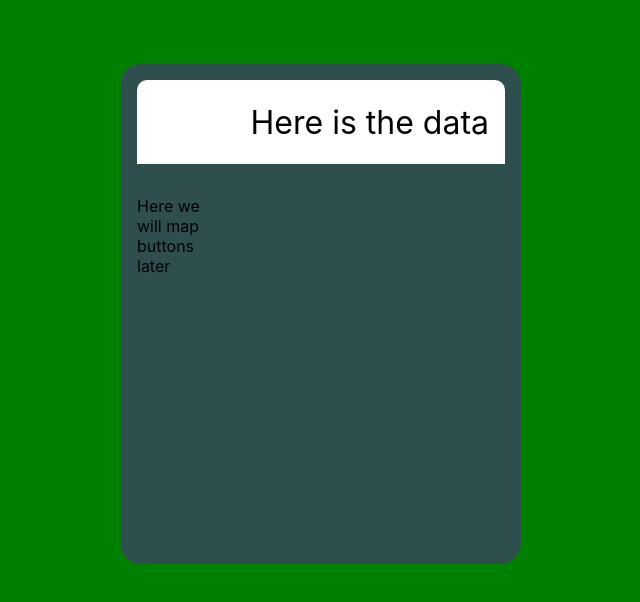
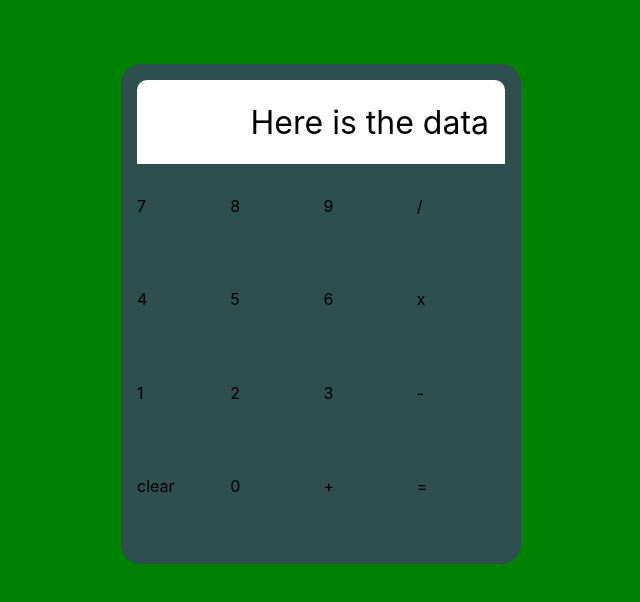
Before and after one commit to jakob-sandberg/calculator-app, a React (Create React App) app: page / in a window 1280 px wide. Shown: the top 602 px of the page, without its empty margins (319-959 px from the left). Built offline with nearby package versions, Linux system fonts and the light colour scheme.

Commit message:
Made som mapping in buttonsContainer

```diff
--- a/src/components/ButtonsContainer.js
+++ b/src/components/ButtonsContainer.js
@@ -1,9 +1,17 @@
+import { useState } from "react"
 import { buttons } from "../css/ButtonsContainer.module.css"
 
 function ButtonsContainer ()  {
+  const [buttonsValues, setButtonsValues] = useState([
+    7, 8, 9, "/", 4, 5, 6, "x", 1, 2, 3, "-", "clear", 0,  "+", "="
+  ])
+
   return (
     <div className={buttons}>
-      <p>Here we will map buttons later</p>
+      {buttonsValues.map((value) => (
+        <p key={value}>{value}</p>
+      ))}
+
     </div>
    );
 }
```
